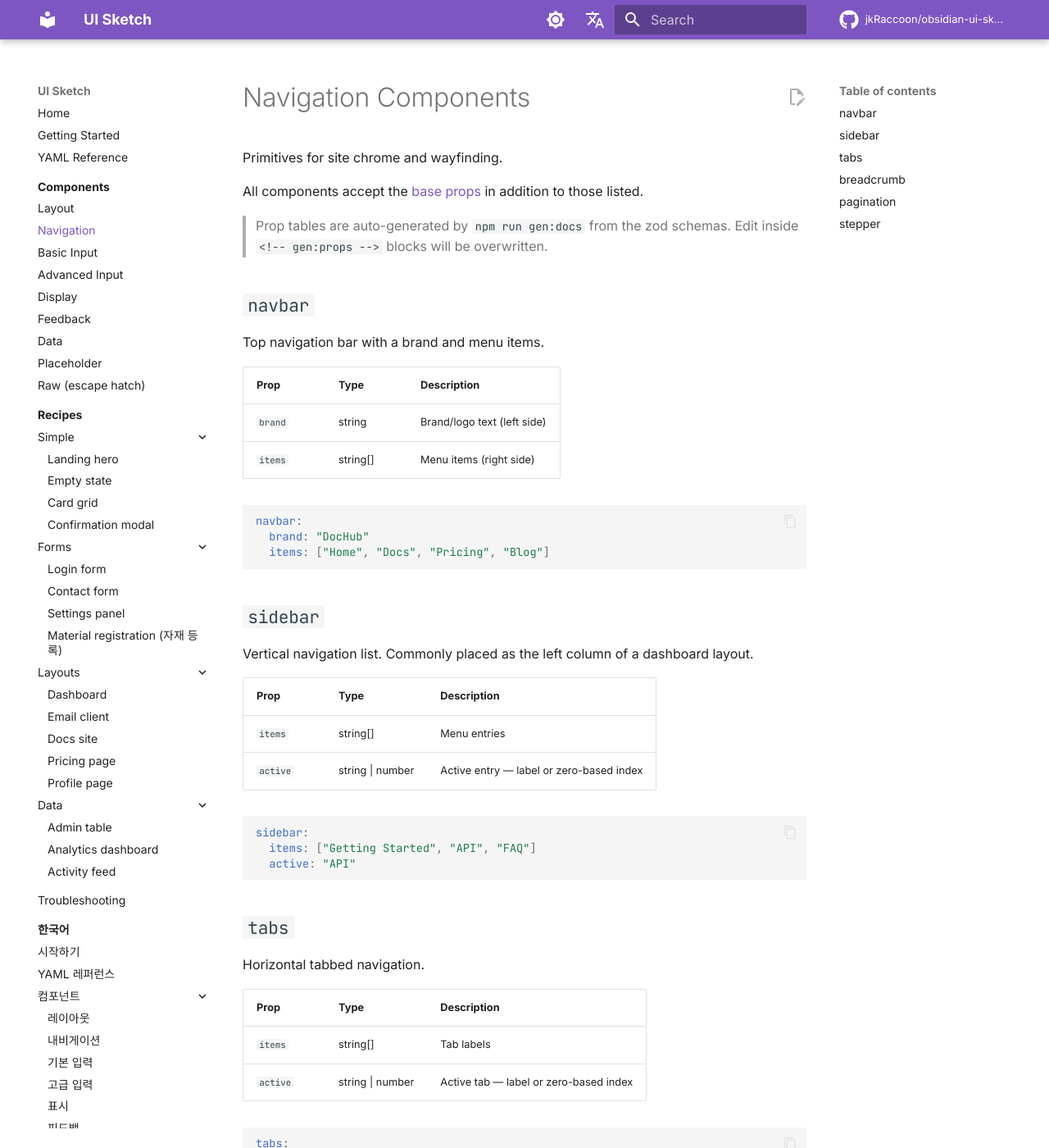
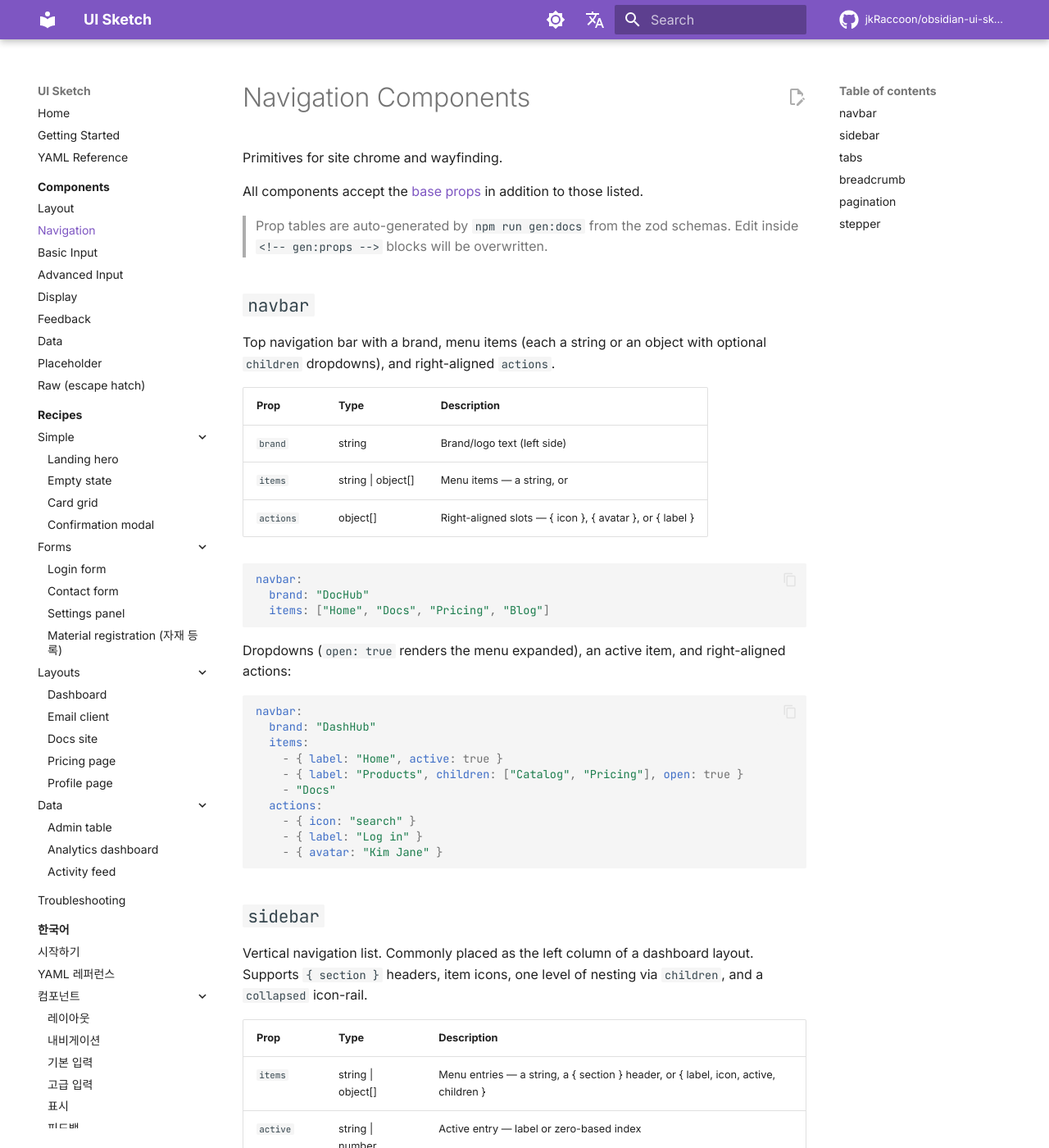
Before and after one commit to jkRaccoon/obsidian-ui-sketch, an MkDocs documentation site: the page built from docs/components/navigation.md, in a window 1280 px wide and 1400 px high. Shown: the whole window at 82% size. Built offline with MkDocs 1.6.1 and Material for MkDocs 9.7.7, drawn with Linux system fonts in a browser that asks for light colours; comment, search, counter and statistics services are not loaded; some of the changed text lies outside the part shown.

Commit message:
feat(navbar,sidebar): GNB 드롭다운·actions, LNB 섹션·중첩·아이콘·collapsed
navbar(GNB):
- items에 객체 항목 허용(label/icon/active/open/children)
- children은 ▾ 캐럿, open:true면 드롭다운 패널을 정적으로 렌더
- actions[] 우측 슬롯(icon/avatar/label) 추가, 존재 시 --has-actions로
  메뉴를 brand 옆으로 이동(미사용 시 기존 레이아웃 유지)

sidebar(LNB):
- items에 {section} 그룹 헤더와 객체 항목(icon/active/children 1뎁스) 허용
- collapsed로 아이콘 전용 레일 표현
- 항목별 active와 기존 top-level active(라벨/인덱스) 모두 지원

공통:
- avatar의 initials()를 export해 navbar 아바타에서 재사용
- 문자열 배열 등 기존 YAML과 하위호환 유지(기존 테스트·스냅샷 회귀 가드)
- 테스트 보강, gen:docs 기반 navigation 문서(en·ko) 갱신

Co-Authored-By: Claude Opus 4.8 (1M context) <noreply@anthropic.com>

````diff
--- a/docs/components/navigation.md
+++ b/docs/components/navigation.md
@@ -8,13 +8,14 @@ All components accept the [base props](../yaml-reference.md#base-props) in addit
 
 ## `navbar`
 
-Top navigation bar with a brand and menu items.
+Top navigation bar with a brand, menu items (each a string or an object with optional `children` dropdowns), and right-aligned `actions`.
 
 <!-- gen:props type=navbar -->
 | Prop | Type | Description |
 |---|---|---|
 | `brand` | string | Brand/logo text (left side) |
-| `items` | string[] | Menu items (right side) |
+| `items` | string \| object[] | Menu items — a string, or { label, icon, active, open, children } |
+| `actions` | object[] | Right-aligned slots — { icon }, { avatar }, or { label } |
 <!-- /gen:props -->
 
 ```yaml
@@ -23,21 +24,49 @@ navbar:
   items: ["Home", "Docs", "Pricing", "Blog"]
 ```
 
+Dropdowns (`open: true` renders the menu expanded), an active item, and right-aligned actions:
+
+```yaml
+navbar:
+  brand: "DashHub"
+  items:
+    - { label: "Home", active: true }
+    - { label: "Products", children: ["Catalog", "Pricing"], open: true }
+    - "Docs"
+  actions:
+    - { icon: "search" }
+    - { label: "Log in" }
+    - { avatar: "Kim Jane" }
+```
+
 ## `sidebar`
 
-Vertical navigation list. Commonly placed as the left column of a dashboard layout.
+Vertical navigation list. Commonly placed as the left column of a dashboard layout. Supports `{ section }` headers, item icons, one level of nesting via `children`, and a `collapsed` icon-rail.
 
 <!-- gen:props type=sidebar -->
 | Prop | Type | Description |
 |---|---|---|
-| `items` | string[] | Menu entries |
+| `items` | string \| object[] | Menu entries — a string, a { section } header, or { label, icon, active, children } |
 | `active` | string \| number | Active entry — label or zero-based index |
+| `collapsed` | boolean | Render as an icon-only rail |
 <!-- /gen:props -->
 
 ```yaml
 sidebar:
   items: ["Getting Started", "API", "FAQ"]
   active: "API"
+```
+
+Section headers, icons, and nested children:
+
+```yaml
+sidebar:
+  items:
+    - { section: "MAIN" }
+    - { label: "Overview", icon: "home", active: true }
+    - { label: "Docs", icon: "book", children: ["API", "FAQ"] }
+    - { section: "SETTINGS" }
+    - { label: "Billing", icon: "card" }
 ```
 
 ## `tabs`
--- a/src/components/avatar.ts
+++ b/src/components/avatar.ts
@@ -7,7 +7,7 @@ export const AvatarSchema = BasePropsSchema.extend({
   size: z.number().optional(),
 }).passthrough();
 
-function initials(name: string): string {
+export function initials(name: string): string {
   const parts = name.trim().split(/\s+/).filter(Boolean);
   if (parts.length === 0) return "?";
   if (parts.length === 1) return parts[0][0].toUpperCase();
````
Also changed, not shown: docs/ko/components/navigation.md (+33 -4 lines), src/components/navbar.ts (+97 -6 lines), src/components/sidebar.ts (+86 -8 lines), styles.css (+64 -3 lines), 4 other files.
